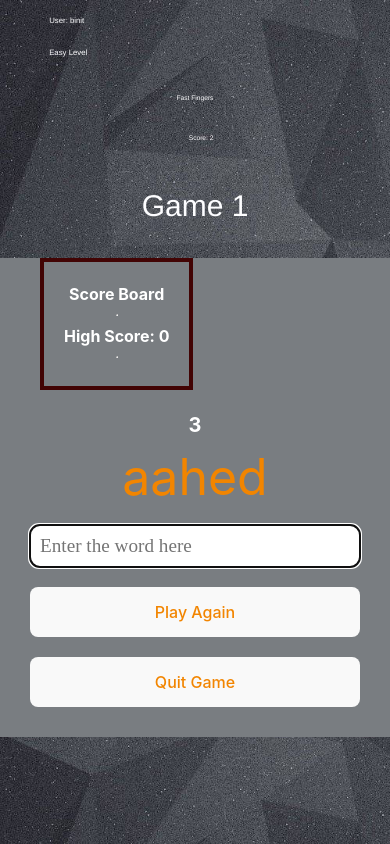
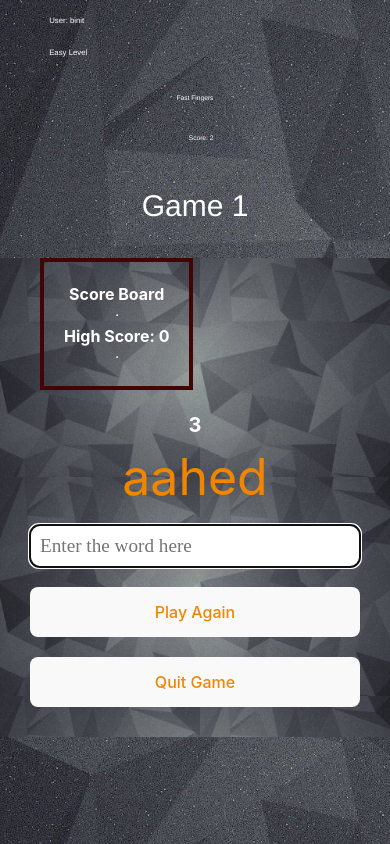
Before and after one commit to BINIT-Nayak/fast-finger, a React (Vite) app: page / in a window 390 px wide. Both pictures are taken after a click on the button "Start Game". Built offline with nearby package versions, Linux system fonts and the light colour scheme.

Commit message:
Second commit

```diff
--- a/src/App.css
+++ b/src/App.css
@@ -211,6 +211,8 @@ button:active {
 @media screen and (max-width:550px) {
   .mainwindow{
     display: block;
-    background-color:#797d81;
+    background-image: url('./images/background.jpg');
+    background-repeat: repeat;
+    background-size: contain;
   }
 }
```
